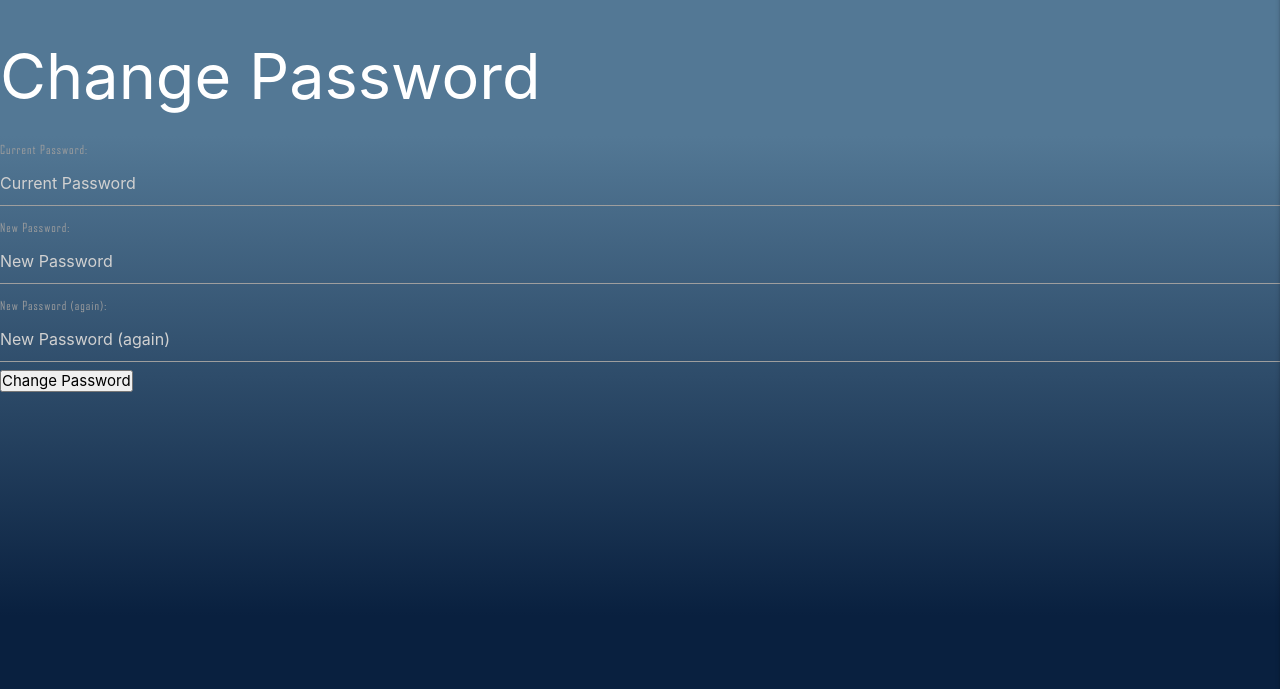
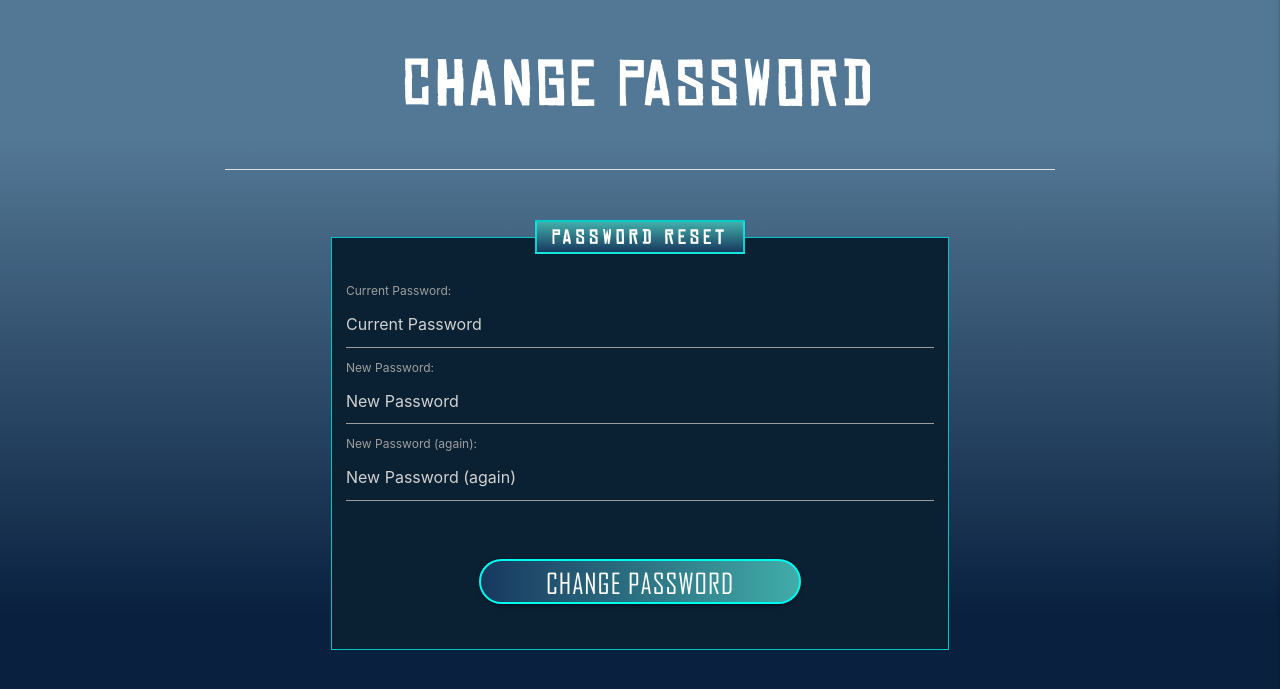
Before and after one commit to Code-Institute-Submissions/Code-Institute-Submissions-naturetrust_SepResub, a Django app: page /accounts/password/change/ in a window 1280 px wide. Shown: the part 64-753 px from the top of the page. Run offline with Django 3.2, Linux system fonts and the light colour scheme; the visitor is signed in with stand-in values (Sample User, id 1); parts of the project's set-up code (start-up, migrations or seed data) failed here and were passed over; some libraries are stand-ins or nearby versions.

Commit message:
Update allauth template styles

```diff
--- a/templates/allauth/account/password_change.html
+++ b/templates/allauth/account/password_change.html
@@ -1,15 +1,38 @@
 {% extends "account/base.html" %}
 
 {% load i18n %}
+{% load materializecss %}
 
 {% block head_title %}{% trans "Change Password" %}{% endblock %}
 
 {% block content %}
-    <h1>{% trans "Change Password" %}</h1>
+    <h1 class="title center my-5">{% trans "Change Password" %}</h1>
+
+    <div class="row">
+        <div class="col s12 m10 offset-m1 l8 offset-l2">
+            <div class="divider"></div>
+        </div>
+    </div>
 
     <form method="POST" action="{% url 'account_change_password' %}" class="password_change">
         {% csrf_token %}
-        {{ form.as_p }}
-        <button type="submit" name="action">{% trans "Change Password" %}</button>
+
+        <div class="row my-5">
+            <div class="col s12 m10 offset-m1 l8 offset-l2 xl6 offset-xl3">
+                <fieldset class="password-change">
+                    <legend class="title center">Password Reset</legend>
+                    <div class="row">
+                        {{ form | materializecss }}
+                    </div>
+                    <div class="row mt-5">
+                        <div class="col s12 center">
+                            <button type="submit" name="action" class="account-btn btn btn-cyan-rounded btn-cyan-linear-bg">
+                                {% trans "Change Password" %}
+                            </button>
+                        </div>
+                    </div>
+                </fieldset>
+            </div>
+        </div>
     </form>
 {% endblock %}
--- a/templates/allauth/account/password_reset_done.html
+++ b/templates/allauth/account/password_reset_done.html
@@ -6,11 +6,11 @@
 {% block head_title %}{% trans "Password Reset" %}{% endblock %}
 
 {% block content %}
-    <h1>{% trans "Password Reset" %}</h1>
+    <h1 class="title center">{% trans "Password Reset" %}</h1>
 
     {% if user.is_authenticated %}
     {% include "account/snippets/already_logged_in.html" %}
     {% endif %}
 
-    <p>{% blocktrans %}We have sent you an e-mail. Please contact us if you do not receive it within a few minutes.{% endblocktrans %}</p>
+    <p class="center" style="font-family: 'AgencyFB', Helvetica, sans-serif; text-transform: uppercase;">{% blocktrans %}We have sent you an e-mail. Please contact us if you do not receive it within a few minutes.{% endblocktrans %}</p>
 {% endblock %}
```
Also changed, not shown: templates/allauth/account/email_confirm.html (+8 -2 lines).
